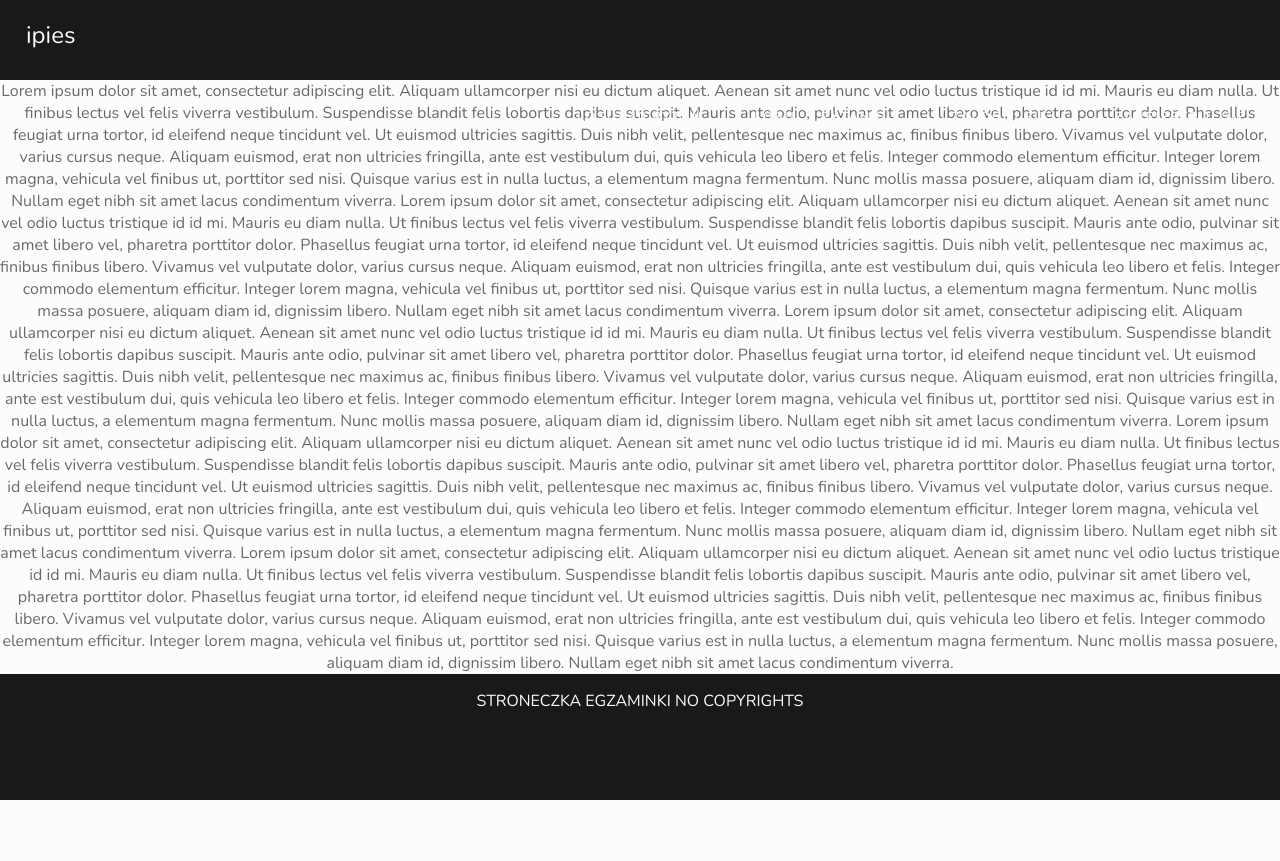
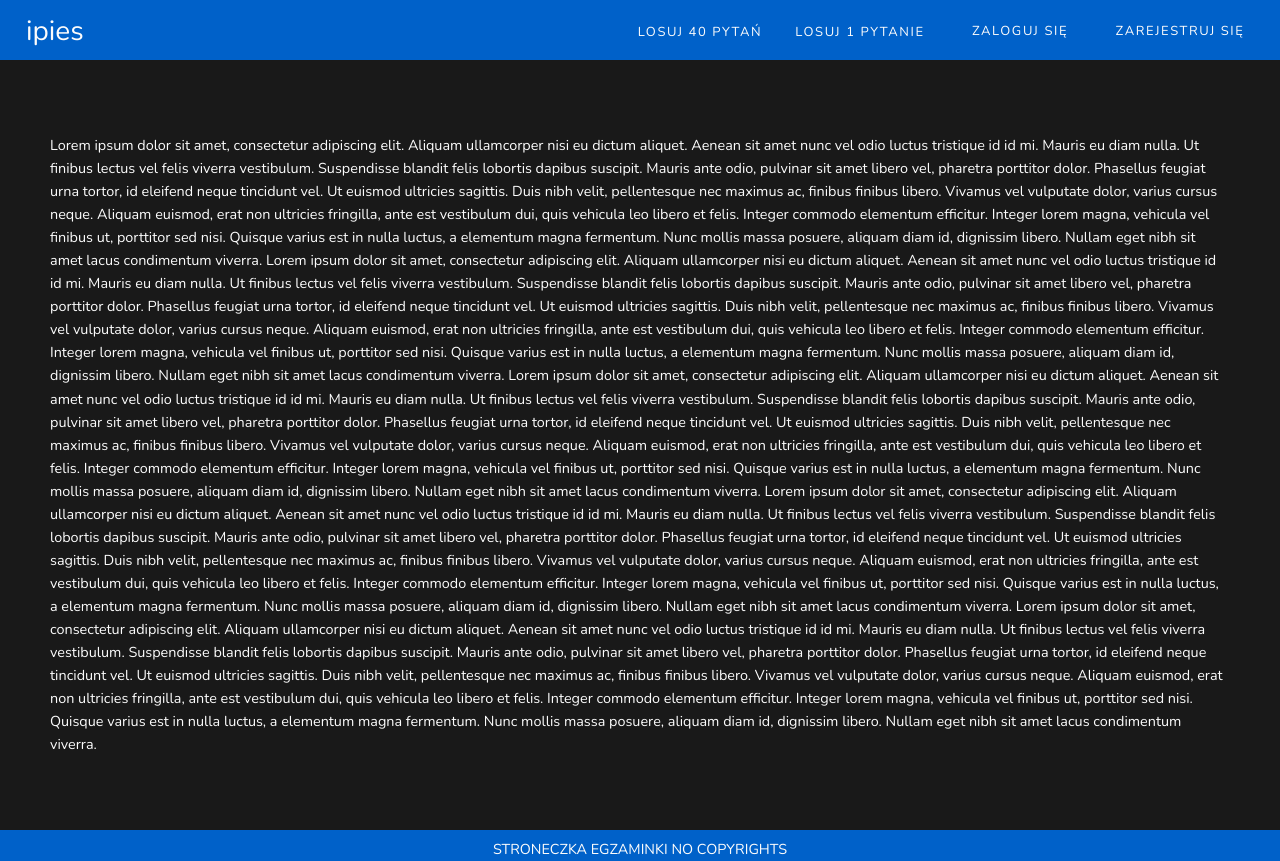
Before and after one commit to jkarpiu/jakas_strona_do_testow, a Laravel app: page / in a window 1280 px wide. Before the commit the page ends 800 px from the top, so only its background shows below. Run offline with Laravel 8, Linux system fonts and the light colour scheme; style sheets or scripts are compiled from the project's sources.

Commit message:
mały fix do welcome

```diff
--- a/resources/views/welcome.blade.php
+++ b/resources/views/welcome.blade.php
@@ -1,184 +1,7 @@
-<!DOCTYPE html>
-<html lang="{{ str_replace('_', '-', app()->getLocale()) }}">
+   @extends('layouts.app')
 
-<head>
-    <meta charset="utf-8">
-    <meta name="viewport" content="width=device-width, initial-scale=1">
-
-    <title>ipies</title>
-
-    <!-- Fonts -->
-    <link href="https://fonts.googleapis.com/css2?family=Nunito:wght@200;600&display=swap" rel="stylesheet">
-    <link rel="css/app.css">
-
-    <!-- Styles -->
-    <style>
-        html,
-        body {
-            background-color: rgb(25, 25, 25);
-            color: #636b6f;
-            font-family: 'Nunito', sans-serif;
-            font-weight: 200;
-            margin: 0;
-        }
-
-        .links ul {
-            margin-left: auto;
-            margin-right: auto;
-            padding: 0;
-        }
-
-        .links li {
-            line-height: 2.5rem;
-            float: left;
-            text-align: center;
-            color: black;
-            margin: 0;
-            list-style-type: none;
-            width: 180px;
-        }
-
-        .links>ul>span>li>ul {
-            display: none;
-        }
-
-        .links>ul>span>li:hover>ul {
-            display: flex;
-            flex-direction: column;
-            flex-wrap: nowrap;
-            justify-content: flex-start;
-            align-items: stretch;
-            align-content: stretch;
-            background-color: rgb(25, 25, 25);
-            position: relative;
-            height: 2.5rem;
-            z-index: 2;
-        }
-
-        .links>ul>span>li>ul:hover>a {
-            opacity: 0.3;
-        }
-
-        .full-height {
-            height: 8vh;
-        }
-
-        .top-right {
-            position: absolute;
-            right: 10px;
-        }
-
-        .top-left>a {
-            position: absolute;
-            text-decoration: none;
-            font-size: 1.5rem;
-            margin-left: 1rem;
-            margin-top: 1px;
-            color: #fcfcfc;
-            left: 10px;
-            top: 18px;
-        }
-
-        .top-left>a:hover {
-            opacity: 0.3;
-        }
-
-        .top-right>ul>span>li>a:hover {
-            opacity: 0.3;
-        }
-
-        .top-right>ul>li>a:hover {
-            opacity: 0.3;
-        }
-
-        .content {
-            text-align: center;
-            background-color: #fcfcfc;
-            display: block;
-            margin-left: auto;
-            margin-right: auto;
-            width: 100%;
-            margin-top: 10vh;
-        }
-
-        .dropdown-display {
-            width: 50px;
-            position: static;
-            left: 25px;
-        }
-
-
-        .links>ul a {
-            color: #fcfcfc;
-            padding: 0 15px;
-            font-size: 13px;
-            font-weight: 600;
-            letter-spacing: .1rem;
-            text-decoration: none;
-            text-transform: uppercase;
-        }
-
-        #footer {
-            background-color: rgb(25, 25, 25);
-            clear: both;
-            color: #fcfcfc;
-            display: block;
-            height: 2vh;
-            margin-bottom: 3vh;
-            text-align: center;
-            text-transform: uppercase;
-        }
-
-    </style>
-</head>
-
-<body>
-    <div class="full-height">
-        @if (Route::has('login'))
-        <div id="nav">
-            <div class="top-right links">
-                <ul>
-                    <span class="dropdown-display">
-                        <li><a href="">Losuj 40 pytań</a></li>
-                        <li><a href="">Losuj 1 pytanie</a></li>
-                        @guest
-                        <li><a class="nav-link" href="{{ route('login') }}">Zaloguj się</a></li>
-                        @if (Route::has('register'))
-                        <li><a class="nav-link" href="{{ route('register') }}">Zarejestruj się</a></li>
-                        @endif
-                        @else
-
-                        <li><a id="navbarDropdown" class="nav-link dropdown-toggle" href="#" role="button"
-                                data-toggle="dropdown" aria-haspopup="true" aria-expanded="false" v-pre>
-                                {{ Auth::user()->name }}
-                            </a>
-
-                            <ul><a class="dropdown-item" href="{{ route('logout') }}" onclick="event.preventDefault();
-                                                        document.getElementById('logout-form').submit();">
-                                    Wyloguj się
-                                    <ul></a>
-
-                                <form id="logout-form" action="{{ route('logout') }}" method="POST" class="d-none">
-                                    @csrf
-                                </form>
-                        </li>
-                    </span>
-                </ul>
-            </div>
-
-
-            @endguest
-
-        </div>
-        <div class="top-left">
-            <a href="">ipies</a>
-        </div>
-    </div>
-
-    @endif
-
-    <div class="content">
-        <p>Lorem ipsum dolor sit amet, consectetur adipiscing elit. Aliquam ullamcorper nisi eu dictum aliquet.
+   @section('content')
+           <p style="margin: 50px;">Lorem ipsum dolor sit amet, consectetur adipiscing elit. Aliquam ullamcorper nisi eu dictum aliquet.
                Aenean sit amet nunc vel odio luctus tristique id id mi. Mauris eu diam nulla. Ut finibus lectus vel
                felis viverra vestibulum. Suspendisse blandit felis lobortis dapibus suscipit. Mauris ante odio,
                pulvinar sit amet libero vel, pharetra porttitor dolor. Phasellus feugiat urna tortor, id eleifend
@@ -228,12 +51,5 @@
                elementum efficitur. Integer lorem magna, vehicula vel finibus ut, porttitor sed nisi. Quisque
                varius est in nulla luctus, a elementum magna fermentum. Nunc mollis massa posuere, aliquam diam id,
                dignissim libero. Nullam eget nibh sit amet lacus condimentum viverra.</p>
-    </div>
-    <div id="footer">
-        <p>Stroneczka egzaminki no copyrights</p>
-    </div>
-    </div>
-    <script src="js/app.jss"></script>
-</body>
-
-</html>
+       <div id="app"></div>
+   @endsection
```
Lines whose indentation alone changed are shown as unchanged.
